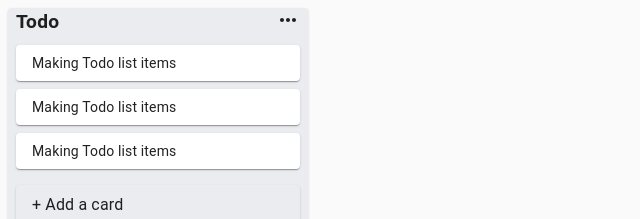
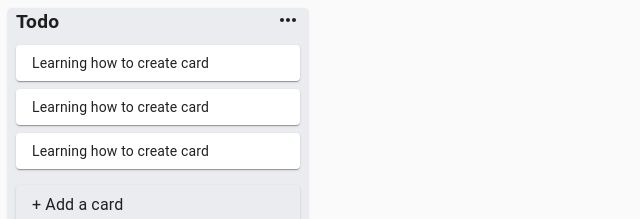
Before and after one commit to arifjamal2012/trello-react, a React (Create React App) app: page / in a window 1280 px wide. Shown: the top 219 px of the page, without its empty margins (0-640 px from the left). Built offline with nearby package versions, Linux system fonts and the light colour scheme.

Commit message:
update data

```diff
--- a/src/components/List/Card.js
+++ b/src/components/List/Card.js
@@ -10,11 +10,11 @@ const useStyle = makeStyles((theme) => ({
    }
 }))
 
-export default function Card() {
+export default function Card({card}) {
     const classes = useStyle();
     return (
         <div>
-            <Paper className={classes.card}>Making Todo list items</Paper>
+            <Paper className={classes.card}>{card.content}</Paper>
         </div>
     )
 }
--- a/src/components/List/List.js
+++ b/src/components/List/List.js
@@ -20,7 +20,7 @@ export default function List( {list}) {
                 <CssBaseline />
                 <Title title={list.title}/>
                 {list.cards.map((card) =>(
-                    <Card key={card.id}/>
+                    <Card key={card.id} card={card}/>
                 ))}
                 <InputContainer />
             </Paper>
```
